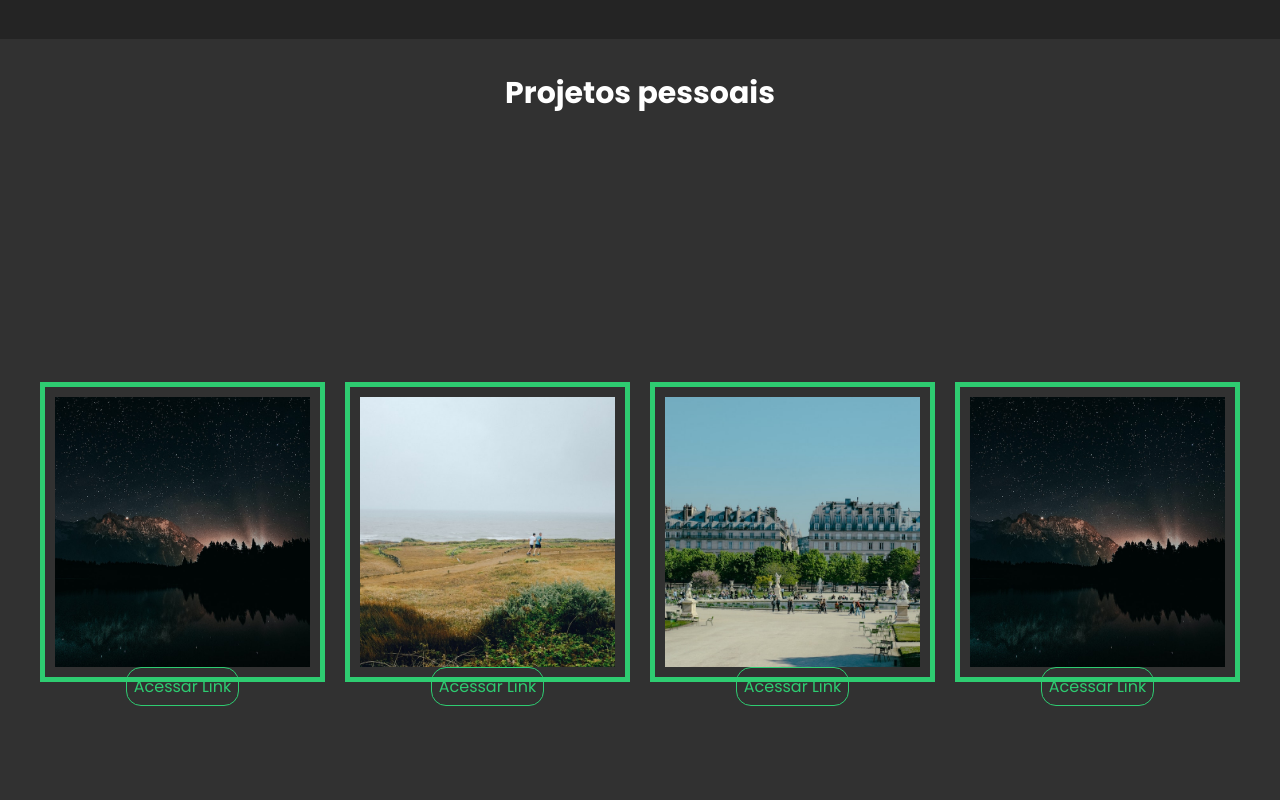
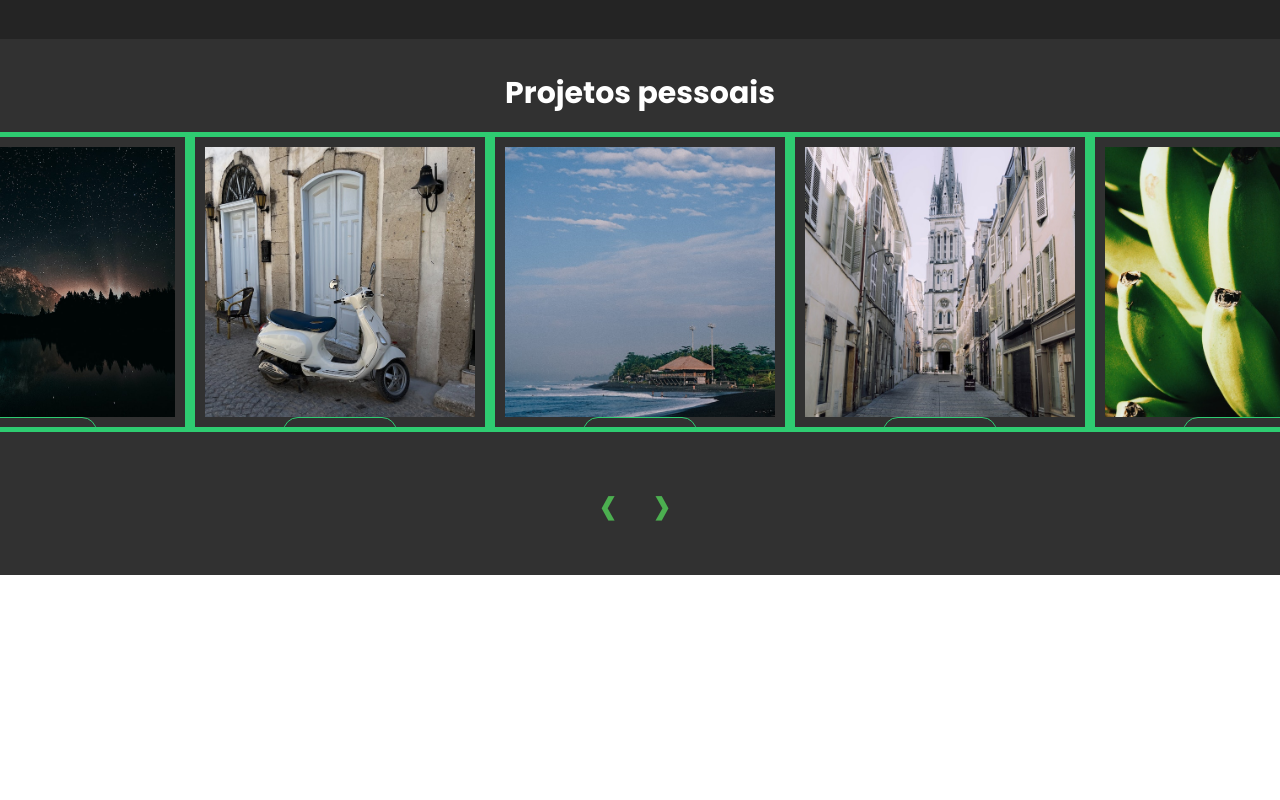
Before and after one commit to Clevison123/Meu-Portfolio, a plain HTML site: page Meu-Portfolio/index.html in a window 1280 px wide. Shown: the part 1660-2460 px from the top of the page. After the commit the page ends 2235 px from the top, so only its background shows below. Drawn offline with Linux system fonts and the light colour scheme.

Commit message:
quase pronto

```diff
--- a/Meu-Portfolio/app.js
+++ b/Meu-Portfolio/app.js
@@ -51,57 +51,68 @@ document.addEventListener("DOMContentLoaded", function() {
 });
 
 //meu portfolio projects pessoais
+// Seleciona os elementos relevantes
+const portfolioSection = document.getElementById("projetos-pessoais");
+const portfolioContainer = portfolioSection.querySelector(".meu-portfolio");
+const prevButton = portfolioSection.querySelector(".prev");
+const nextButton = portfolioSection.querySelector(".next");
 
-document.addEventListener('DOMContentLoaded', function() {
-  const portfolio = document.querySelector('.meu-portfolio');
-  const prevButton = document.querySelector('.prev');
-  const nextButton = document.querySelector('.next');
-  const images = Array.from(portfolio.querySelectorAll('.img-pessoal'));
+// Define a quantidade de imagens visíveis
+const visibleImages = 4;
 
-  const visibleImages = 4;
-  const hiddenImages = images.length - visibleImages;
-  let currentOffset = 0;
+// Define o valor inicial do índice
+let currentIndex = 0;
 
-  function updateButtonVisibility() {
-    prevButton.style.display = currentOffset === 0 ? 'none' : 'block';
-    nextButton.style.display = currentOffset >= hiddenImages ? 'none' : 'block';
+// Obtém a quantidade total de imagens
+const totalImages = portfolioContainer.children.length;
+
+// Define a largura do container para exibir apenas as imagens visíveis
+portfolioContainer.style.width = `${300 * totalImages}px`;
+
+// Função para atualizar a exibição das imagens
+function updatePortfolio() {
+  // Calcula o deslocamento horizontal do container
+  const offset = currentIndex * -300;
+  portfolioContainer.style.transform = `translateX(${offset}px)`;
 }
 
-  function updatePortfolioOffset() {
-    portfolio.style.transform = `translateX(-${currentOffset * 320}px)`;
+// Função para verificar se há imagens ocultas à esquerda
+function hasHiddenImagesLeft() {
+  return currentIndex > 0;
 }
 
-  function showVisibleImages() {
-    images.forEach(function(image, index) {
-      if (index >= currentOffset && index < currentOffset + visibleImages) {
-        image.style.display = 'block';
-      } else {
-        image.style.display = 'none';
-      }
-    });
+// Função para verificar se há imagens ocultas à direita
+function hasHiddenImagesRight() {
+  return currentIndex < totalImages - visibleImages;
 }
 
-  function handlePrevButtonClick() {
-    if (currentOffset > 0) {
-      currentOffset--;
-      updatePortfolioOffset();
-      updateButtonVisibility();
-      showVisibleImages();
+// Função para atualizar a visibilidade dos botões
+function updateButtons() {
+  prevButton.disabled = !hasHiddenImagesLeft();
+  nextButton.disabled = !hasHiddenImagesRight();
+}
+
+// Função para mover para a imagem anterior
+function moveToPrevious() {
+  if (hasHiddenImagesLeft()) {
+    currentIndex--;
+    updatePortfolio();
+    updateButtons();
   }
 }
 
-  function handleNextButtonClick() {
-    if (currentOffset < hiddenImages) {
-      currentOffset++;
-      updatePortfolioOffset();
-      updateButtonVisibility();
-      showVisibleImages();
+// Função para mover para a próxima imagem
+function moveToNext() {
+  if (hasHiddenImagesRight()) {
+    currentIndex++;
+    updatePortfolio();
+    updateButtons();
   }
 }
 
-  prevButton.addEventListener('click', handlePrevButtonClick);
-  nextButton.addEventListener('click', handleNextButtonClick);
+// Adiciona os eventos de clique aos botões
+prevButton.addEventListener("click", moveToPrevious);
+nextButton.addEventListener("click", moveToNext);
 
-  showVisibleImages();
-  updateButtonVisibility();
-});
+// Atualiza a visibilidade inicial dos botões
+updateButtons();
--- a/Meu-Portfolio/index.html
+++ b/Meu-Portfolio/index.html
@@ -171,8 +171,8 @@
           </div>
         </div>
         <div class="btns">
-          <button class="prev custom-button"></button>
-          <button class="next custom-button"></button>
+          <button class="prev custom-btn"></button>
+          <button class="next custom-btn"></button>
         </div>
       </section>
 
--- a/Meu-Portfolio/main.css
+++ b/Meu-Portfolio/main.css
@@ -249,8 +249,7 @@ header {
 
 
 
-/* Seletor para centralizar o conteúdo da seção .projetos-pessoais */
-#projetos-pessoais {
+/*projetos-pessoais */#projetos-pessoais {
   text-align: center;
   background-color: #000000ce;
   display: flex;
@@ -268,24 +267,19 @@ header {
 
 #projetos-pessoais .portfolio-pessoal {
   width: 100%;
-  height: 100vh;
   overflow: hidden;
   display: flex;
   justify-content: center;
-  align-items: center;
+  gap: 20px;
   padding: 0 5rem;
 }
 
 #projetos-pessoais .meu-portfolio {
-  width: calc(300px * 4);
+  width: calc((300px + 20px) * 4); /* Largura das 4 divs + espaçamento */
   display: flex;
   justify-content: center;
-  gap: 20px;
+  margin: 0 auto; /* Centraliza as divs com margens laterais */
   transition: transform 0.3s ease;
-}
-
-#projetos-pessoais.hidden .meu-portfolio {
-  transform: translateX(-100%);
 }
 
 #projetos-pessoais .img-pessoal {
@@ -321,15 +315,17 @@ header {
   transition: 0.5s;
 }
 
-#projetos-pessoais .btn-wrapper {
+#projetos-pessoais .btns {
   display: flex;
-  justify-content: space-between;
+  justify-content: center; /* Centraliza os botões horizontalmente */
   margin-top: 10px;
   padding-bottom: 10px;
   width: 100%;
+  gap: 10px; /* Espaçamento entre os botões */
 }
 
-#projetos-pessoais .custom-button {
+
+#projetos-pessoais .custom-btn {
   padding: 5px;
   margin: 2px;
   background-color: transparent;
@@ -341,11 +337,11 @@ header {
   margin-top: 5px;
 }
 
-#projetos-pessoais .custom-button:hover {
+#projetos-pessoais .custom-btn:hover {
   background-color: transparent;
 }
 
-#projetos-pessoais .custom-button:focus {
+#projetos-pessoais .custom-btn:focus {
   outline: none;
 }
 
```
Lines whose indentation alone changed are shown as unchanged.
